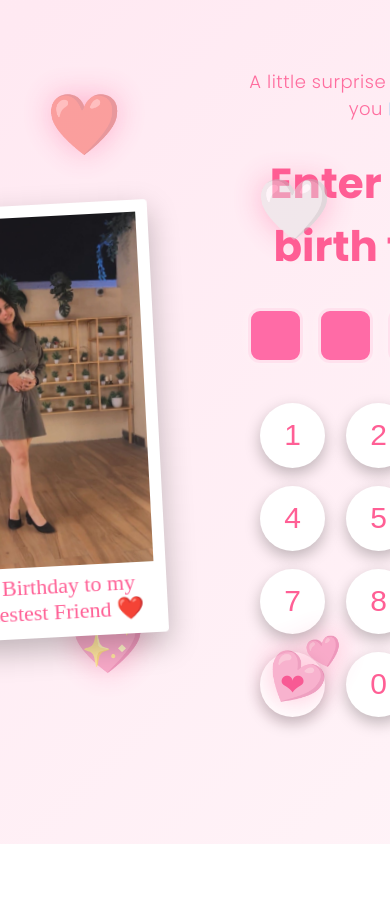
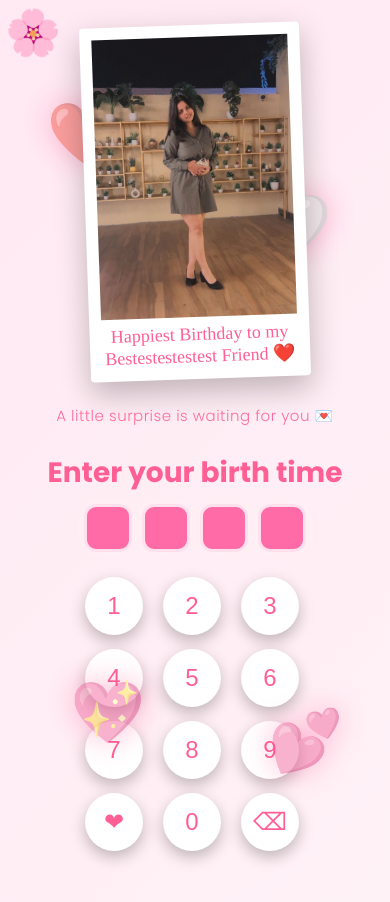
Before and after one commit to Ravneetsingh04/storybook, a React (Create React App) app: page / in a window 390 px wide. Shown: the top 902 px of the page. Before the commit the page ends 844 px from the top, so only its background shows below. Built offline with nearby package versions, Linux system fonts and the light colour scheme.

Commit message:
making css mobile friendly

```diff
--- a/src/pages/LockScreen/LockScreen.css
+++ b/src/pages/LockScreen/LockScreen.css
@@ -349,3 +349,104 @@ transform:scale(.94);
     opacity: 0.9;
     letter-spacing: 0.5px;
 }
+
+
+/* ===========================
+   Mobile Responsive
+=========================== */
+@media (max-width: 768px) {
+
+  body{
+    overflow-x: hidden;
+  }
+
+  .lockscreen{
+    flex-direction: column;
+    justify-content: center;
+    align-items: center;
+    gap: 35px;
+    padding: 25px 20px;
+    min-height: 100vh;
+    height: auto;
+  }
+
+  .photo-section{
+    display: flex;
+    justify-content: center;
+    width: 100%;
+  }
+
+  .polaroid{
+    width: 220px;
+    transform: rotate(-2deg);
+  }
+
+  .polaroid:hover{
+    transform: rotate(-2deg) scale(1.03);
+  }
+
+  .polaroid img{
+    height: 280px;
+  }
+
+  .polaroid p{
+    font-size: 18px;
+  }
+
+  .flower{
+    font-size: 45px;
+    top: -25px;
+    left: -15px;
+  }
+
+  .passcode-section{
+    width: 100%;
+  }
+
+  .passcode-section h1{
+    font-size: 28px;
+    margin-bottom: 10px;
+  }
+
+  .subtitle{
+    font-size: 15px;
+    margin-bottom: 25px;
+    padding: 0 20px;
+  }
+
+  .display{
+    gap: 10px;
+    margin-bottom: 25px;
+  }
+
+  .box{
+    width: 48px;
+    height: 48px;
+  }
+
+  .passcode-dot{
+    width: 14px;
+    height: 14px;
+  }
+
+  .keypad{
+    width: 220px;
+    gap: 14px;
+    justify-content: center;
+  }
+
+  .keypad button{
+    width: 58px;
+    height: 58px;
+    font-size: 24px;
+  }
+
+  .message{
+    font-size: 16px;
+    padding: 0 15px;
+  }
+
+  .heart{
+    font-size: 22px;
+  }
+}
```
